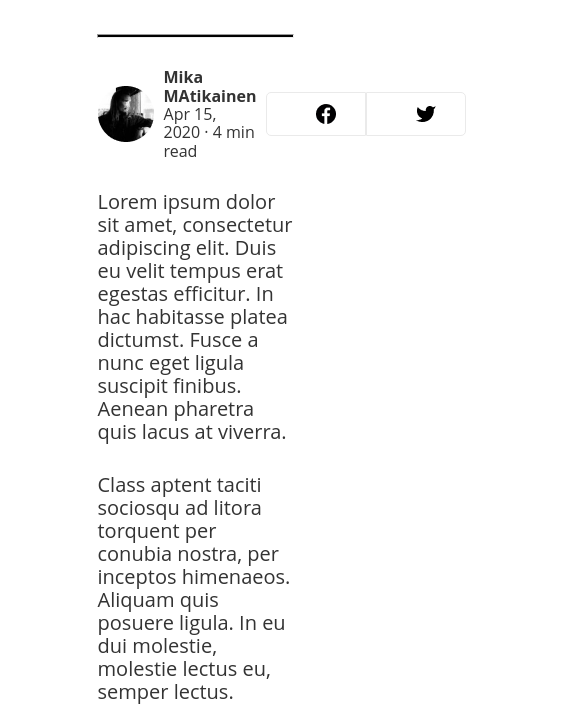
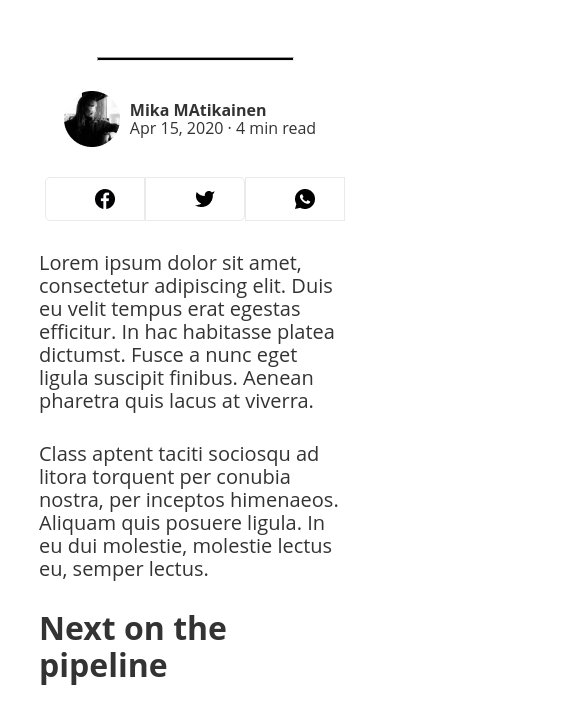
Before and after one commit to minhhiepjvb/Article, a plain HTML site: page index.html in a window 390 px wide. Shown: the part 914-1625 px from the top of the page, 585 px wide, since content can reach past the window. Drawn offline with nearby package versions, Linux system fonts and the light colour scheme.

Commit message:
fix responsive

```diff
--- a/index.html
+++ b/index.html
@@ -44,6 +44,7 @@
                 <ul class="btn-link">
                     <li class="btn fb"><a href=""><img src="./assets/img/facebook 1.png" alt=""></a></li>
                     <li class="btn tw"><a href=""><img src="./assets/img/Vector.png" alt=""></a></li>
+                    <li class="btn phone"><a href=""><img src="./assets/img/phone.png" alt=""></a></li>
                 </ul>
             </div>
 
@@ -118,6 +119,7 @@
                             <!-- Share on Twitter -->
                         </a>
                     </li>
+                    <li class="btn phone"><a href=""><img src="./assets/img/phone.png" alt=""></a></li>
                 </ul>
 
                 <p id="articles-tag">Tags: <span>product design, culture</span></p>
--- a/style.css
+++ b/style.css
@@ -90,7 +90,7 @@ html {
 
 .about-text p {
     font-size: 2rem;
-    width: 592px;
+    width: 80%;
     margin: 0 auto;
 }
 
@@ -154,6 +154,10 @@ html {
 .tw {
     border-top-right-radius: 5px;
     border-bottom-right-radius: 5px;
+}
+
+.phone {
+    display: none;
 }
 
 .btn img {
@@ -352,7 +356,8 @@ figcaption {
     font-weight: 400;
 
     white-space: nowrap;
-
+    overflow: hidden;
+    text-overflow: ellipsis;
     width: 100%;
 }
 
@@ -391,7 +396,6 @@ figcaption {
 .footer-animated-text {
     display: inline-block;
     animation: slide 20s linear infinite;
-    animation-delay: 0s;
 }
 
 .footer a:hover {
@@ -412,6 +416,8 @@ figcaption {
 
 /* Responsive Mobile */
 @media screen and (max-width:992px) {
+
+    /* Navbar */
     #navbar-mobile {
         display: block;
     }
@@ -420,17 +426,51 @@ figcaption {
         display: none;
     }
 
+    /* Articles */
+    .articles {
+        width: 80%;
+        margin: 0 auto;
+    }
+
+    .articles-user {
+        width: 100%;
+        flex-direction: column;
+        justify-content: center;
+        align-items: center;
+    }
+
+    .user-left {
+        margin-bottom: 30px;
+    }
+
+    .btn-link {
+        width: 100%;
+    }
+
+    .phone {
+        display: block;
+    }
+
+
+
+    /* Gallary */
     .gallaries {
         width: 100%;
 
     }
 
     .gallaries-image {
+        width: 100%;
         grid-template-columns: repeat(1, 1fr);
-        grid-template-rows: repeat(3, 1fr);
     }
 
     .gallaries-item {
         width: 100%;
     }
+
+    /* Sign up form */
+    .signup-form {
+        width: 100%;
+
+    }
 }
```
Also changed, not shown: assets/img/phone.png (added).
